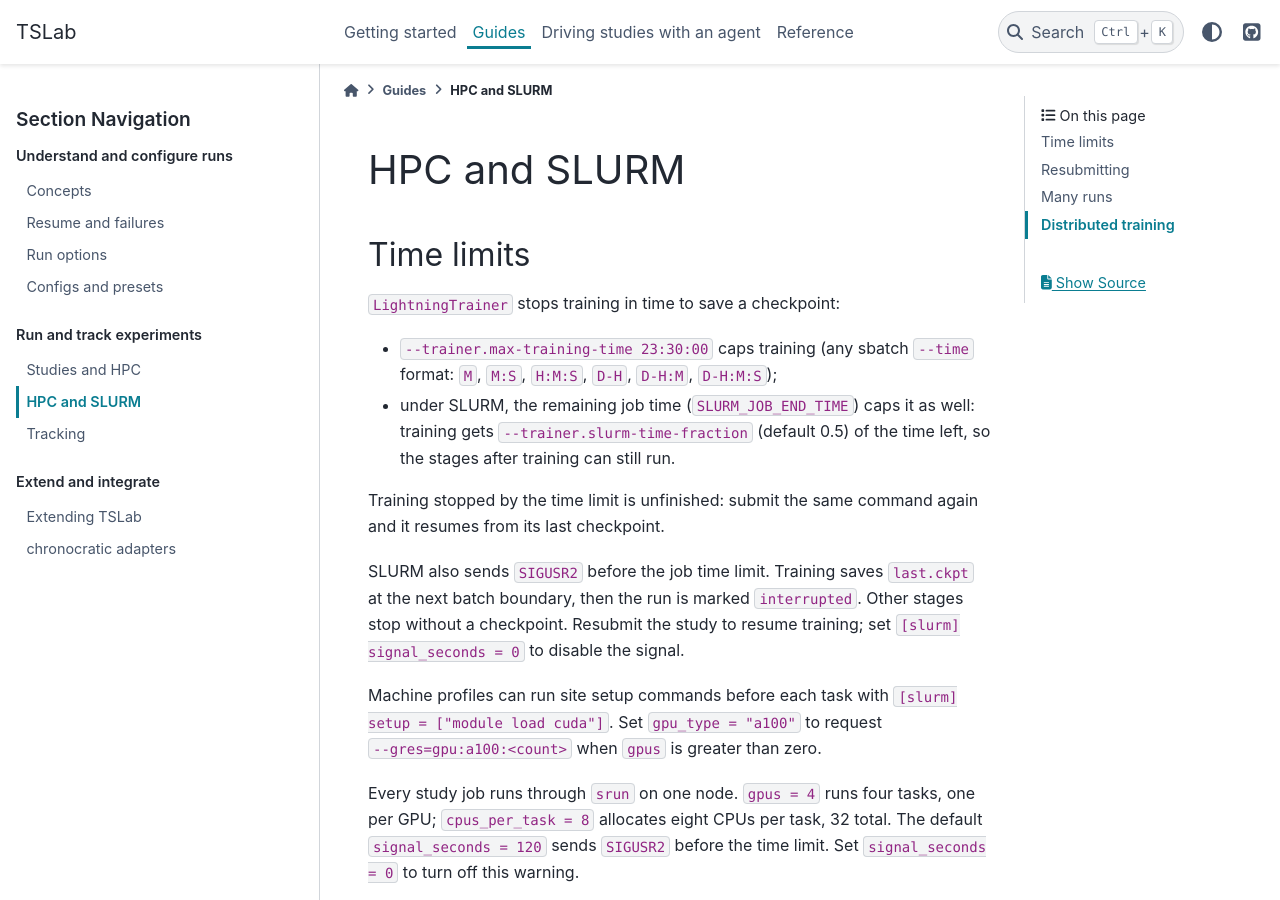
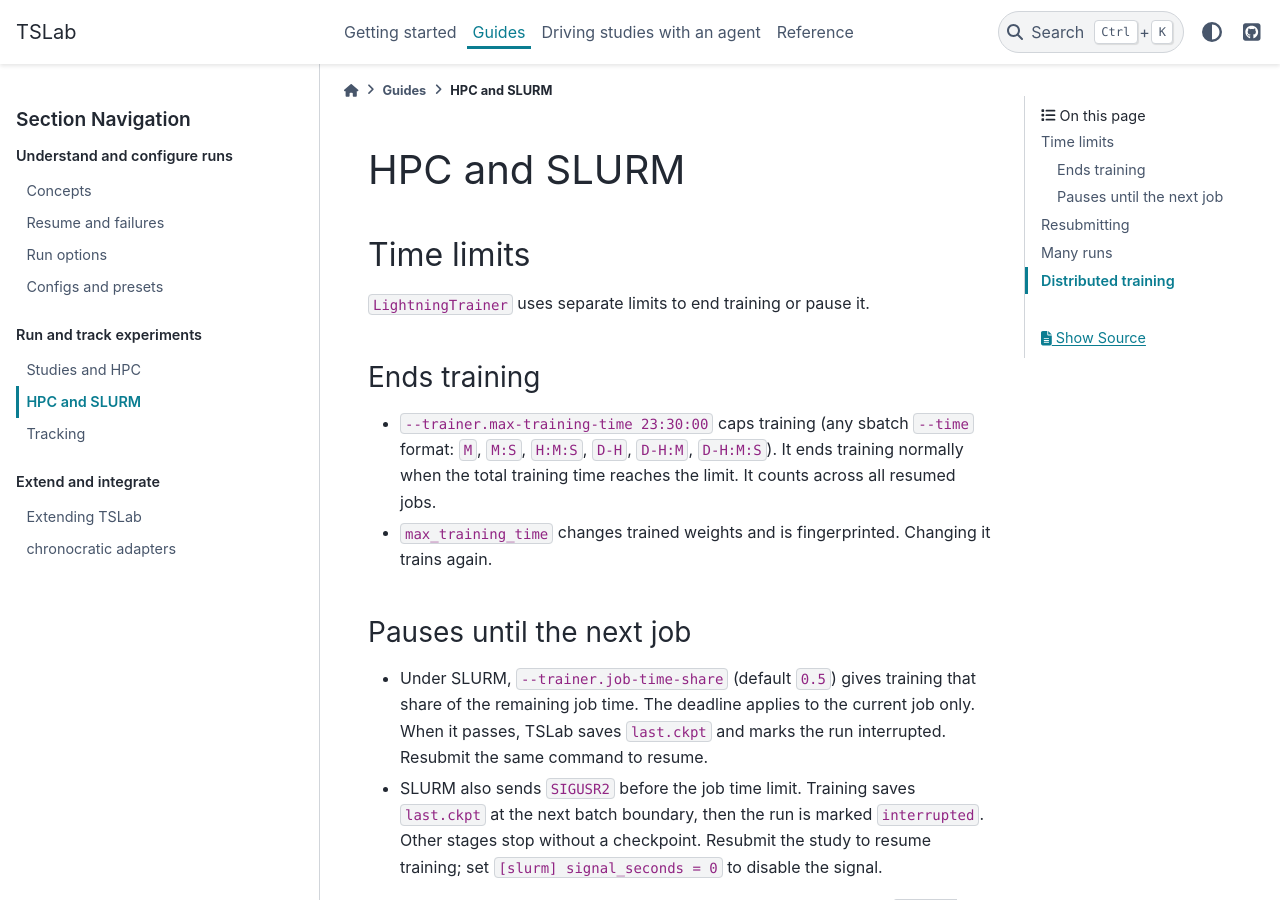
Before and after one commit to chronocratic/tslab, a Sphinx documentation site: the page built from docs/hpc.md, in a window 1280 px wide and 900 px high. Built offline with Sphinx 7.4.7 and the PyData theme 0.15.4, drawn with Linux system fonts in a browser that asks for light colours; the version number could not be read and is left out.

Commit message:
refactor: read TrainingPaused as interrupted, document training stops

```diff
--- a/docs/hpc.md
+++ b/docs/hpc.md
@@ -2,21 +2,27 @@
 
 ## Time limits
 
-`LightningTrainer` stops training in time to save a checkpoint:
+`LightningTrainer` uses separate limits to end training or pause it.
+
+### Ends training
 
 - `--trainer.max-training-time 23:30:00` caps training (any sbatch `--time`
-  format: `M`, `M:S`, `H:M:S`, `D-H`, `D-H:M`, `D-H:M:S`);
-- under SLURM, the remaining job time (`SLURM_JOB_END_TIME`) caps it as well:
-  training gets `--trainer.slurm-time-fraction` (default 0.5) of the time left,
-  so the stages after training can still run.
+  format: `M`, `M:S`, `H:M:S`, `D-H`, `D-H:M`, `D-H:M:S`). It ends training
+  normally when the total training time reaches the limit. It counts across all
+  resumed jobs.
+- `max_training_time` changes trained weights and is fingerprinted. Changing it
+  trains again.
 
-Training stopped by the time limit is unfinished: submit the same command
-again and it resumes from its last checkpoint.
+### Pauses until the next job
 
-SLURM also sends `SIGUSR2` before the job time limit. Training saves
-`last.ckpt` at the next batch boundary, then the run is marked `interrupted`.
-Other stages stop without a checkpoint. Resubmit the study to resume training;
-set `[slurm] signal_seconds = 0` to disable the signal.
+- Under SLURM, `--trainer.job-time-share` (default `0.5`) gives training that
+  share of the remaining job time. The deadline applies to the current job only.
+  When it passes, TSLab saves `last.ckpt` and marks the run interrupted. Resubmit
+  the same command to resume.
+- SLURM also sends `SIGUSR2` before the job time limit. Training saves
+  `last.ckpt` at the next batch boundary, then the run is marked `interrupted`.
+  Other stages stop without a checkpoint. Resubmit the study to resume training;
+  set `[slurm] signal_seconds = 0` to disable the signal.
 
 Machine profiles can run site setup commands before each task with
 `[slurm] setup = ["module load cuda"]`. Set `gpu_type = "a100"` to request
```
Also changed, not shown: changelog.d/+training-stops.changed.md (added, +1 -0 lines), 4 other files.
